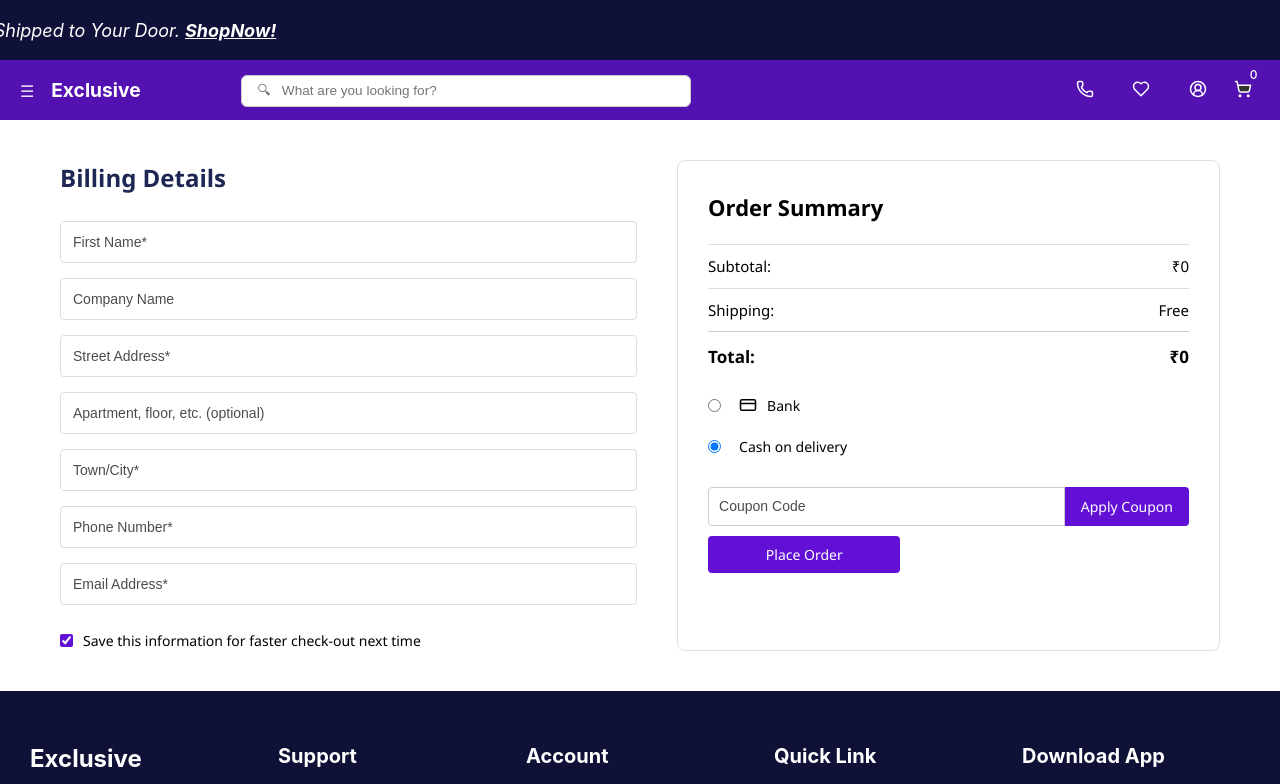
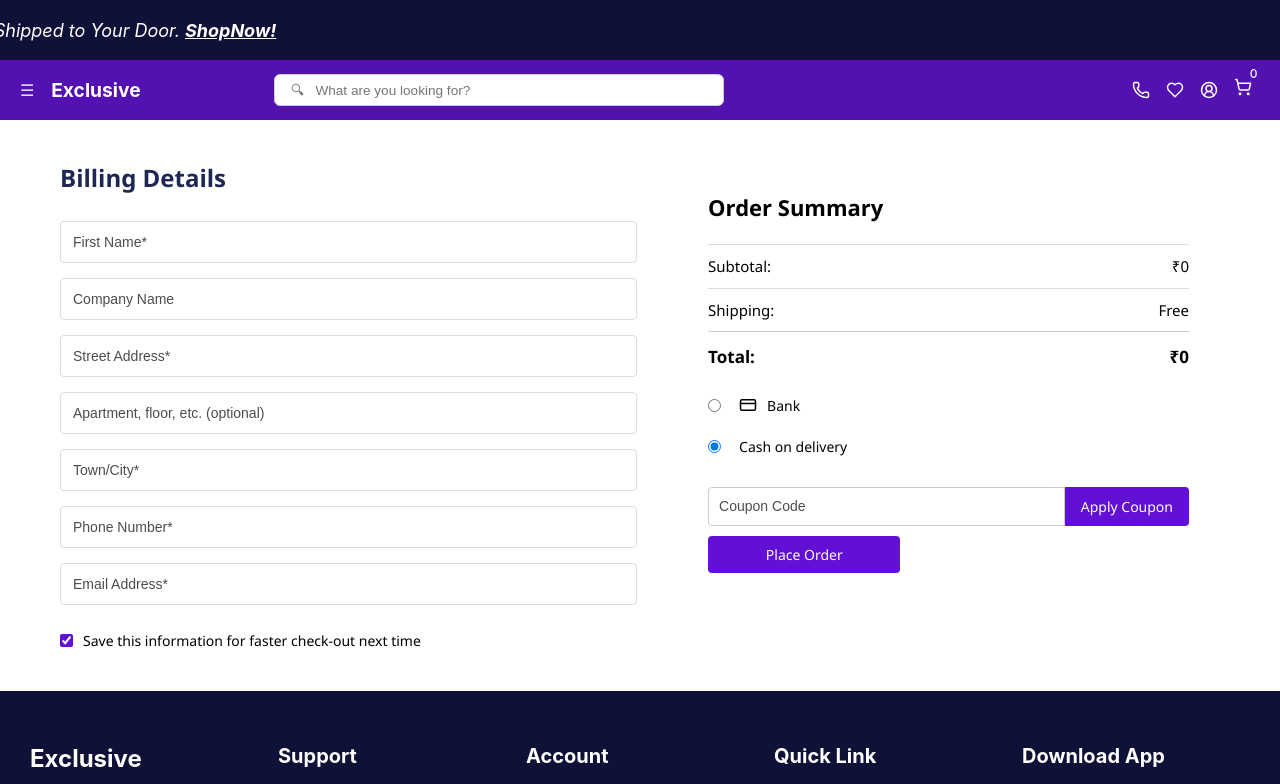
Before and after one commit to sushantchaturvedi-sp/ecommerce-frontend, a React (Vite) app: page /checkout in a window 1280 px wide. Shown: the top 784 px of the page. Built offline with nearby package versions, Linux system fonts and the light colour scheme.

Commit message:
resolved

```diff
--- a/src/components/admin/navbar/index.jsx
+++ b/src/components/admin/navbar/index.jsx
@@ -42,8 +42,9 @@ function TopNavbar() {
           </button>
         ) : (
           <Link to="/login" className="auth-button">
-            <button>Login</button>
+            Login
           </Link>
+
         )}
       </div>
     </div>
--- a/src/components/admin/navbar/index.scss
+++ b/src/components/admin/navbar/index.scss
@@ -38,10 +38,6 @@ $input-border-color: #d9e1ec;
       }
     }
   }
-
-
-
-
   .nav-right {
     display: flex;
     align-items: center;
@@ -76,7 +72,6 @@ $input-border-color: #d9e1ec;
   }
 }
 
-/* Mobile (up to 767px) */
 @media (max-width: 767px) {
   .top-navbar {
     flex-direction: column;
@@ -103,3 +98,20 @@ $input-border-color: #d9e1ec;
     }
   }
 }
+
+.auth-button {
+  display: inline-block;
+  padding: 0.75rem 1.5rem;
+  background-color: #5a31dd;
+  color: white;
+  border: none;
+  border-radius: 4px;
+  font-weight: 600;
+  text-align: center;
+  text-decoration: none;
+  transition: background-color 0.2s ease;
+
+  &:hover {
+    background-color: darken(#5a31dd, 10%);
+  }
+}
--- a/src/components/user/layout/index.scss
+++ b/src/components/user/layout/index.scss
@@ -1,3 +1,5 @@
+$background-light: #f9f9f9;
+
 html,
 body {
   height: 100%;
@@ -39,9 +41,11 @@ body {
   flex: 1;
   overflow-y: auto;
   padding: 20px;
-  background-color: #f9f9f9;
+  background-color: $background-light;
+
 }
 
 .outlet-layout-user {
-  background-color: #f9f9f9;
+  background-color: $background-light;
+
 }
--- a/src/components/user/navbar/index.jsx
+++ b/src/components/user/navbar/index.jsx
@@ -47,16 +47,12 @@ const Navbar = () => {
         </ul>
 
         <div className="buttons-nav">
-          <Link to="/contact">
-            <button className="nav-item">
+          <Link to="/contact" className="nav-item" title="Contact">
             <Phone size={18} />
-            </button>
           </Link>
 
-          <Link to="/wishlist">
-            <button className="wishlist-icon">
+          <Link to="/wishlist" className="wishlist-icon" title="Wishlist">
             <Heart size={18} />
-            </button>
           </Link>
 
           {isAuthenticated ? (
@@ -64,21 +60,19 @@ const Navbar = () => {
               <LogOut size={18} />
             </button>
           ) : (
-            <Link to="/signup">
-              <button className="nav-item">
+            <Link to="/signup" className="nav-item" title="Signup">
               <CircleUserRound size={18} />
-              </button>
             </Link>
           )}
 
-          <Link to="/cart">
-            <button className="cart-count">
+
+          <Link to="/cart" className="cart-count">
             <i className="shoppingcart-icon">
               <ShoppingCart size={18} />
             </i>
             <span className="cart-count-badge">{totalCartCount}</span>
-            </button>
           </Link>
+
         </div>
       </nav>
 
--- a/src/components/user/navbar/index.scss
+++ b/src/components/user/navbar/index.scss
@@ -13,7 +13,6 @@ $background-hover-color: #575757;
   box-shadow: 0 2px 4px rgba(0, 0, 0, 0.1);
   flex-wrap: wrap;
   height: 60px;
-  // width: 100px;
 
   .menu-icon {
     cursor: pointer;
@@ -34,7 +33,8 @@ $background-hover-color: #575757;
     a {
       color: inherit;
       text-decoration: none;
-}}
+    }
+  }
 
   .navbar-nav {
     list-style: none;
@@ -73,7 +73,8 @@ $background-hover-color: #575757;
       position: relative;
 
       svg {
-      fill: #333;
+        stroke: $primary-color;
+        fill: none;
         transition: transform 0.2s ease;
       }
     }
@@ -145,6 +146,36 @@ $background-hover-color: #575757;
         color: $highlight-color;
       }
     }
+
+    button.nav-item {
+      display: flex;
+      align-items: center;
+      justify-content: center;
+      padding: 0.5rem;
+    }
+
+    a.nav-item,
+    a.wishlist-icon {
+      display: flex;
+      align-items: center;
+      justify-content: center;
+      background: transparent;
+      border: none;
+      padding: 0.5rem;
+      cursor: pointer;
+      font-size: 1rem;
+      color: $primary-color;
+      transition: color 0.3s;
+      text-decoration: none;
+
+      &:hover {
+        color: $highlight-color;
+      }
+
+      svg {
+        pointer-events: none;
+      }
+    }
   }
 }
 
@@ -162,7 +193,7 @@ $background-hover-color: #575757;
 
   &.open {
     left: 0;
-    opacity:1;
+    opacity: 1;
     background-color: black;
   }
 
@@ -206,7 +237,7 @@ $background-hover-color: #575757;
 }
 
 #content-wrapper.blurred {
-  filter: blur(500px); /* Apply blur only to the background */
+  filter: blur(500px);
 }
 
 
--- a/src/pages/user/checkout/index.scss
+++ b/src/pages/user/checkout/index.scss
@@ -1,10 +1,20 @@
+$background-color-light: #F9F9F9;
+$hover-bg-color: #5311B1;
+$order-btn-bg-color: #6210d5;
+$border-color: #ccc;
+$black-color: #000;
+$white-color: #fff;
+$text-muted-color: #888;
+$border-light-color: #ddd;
+$text-dark-color: #333;
+
 .checkout-page {
   display: flex;
   justify-content: space-between;
   padding: 40px 60px;
-  background-color: #ffffff;
+  background-color: $white-color;
   font-family: 'Segoe UI', Tahoma, Geneva, Verdana, sans-serif;
-  color: #000;
+  color: $black-color;
 
   @media (max-width: 768px) {
     flex-direction: column;
@@ -29,7 +39,7 @@
     display: flex;
     flex-direction: column;
     gap: 4px;
-    color: #333;
+    color: $text-dark-color;
   }
 }
 
@@ -77,14 +87,14 @@
     input[type='text'],
     input[type='email'] {
       padding: 12px;
-      border: 1px solid #ddd;
+      border: 1px solid $border-light-color;
       border-radius: 4px;
       font-size: 14px;
-      background-color: #fff;
-      color: #000;
+      background-color: $white-color;
+      color: $black-color;
 
       &::placeholder {
-        color: #000;
+        color: $black-color;
         opacity: 0.7;
       }
     }
@@ -93,12 +103,12 @@
       display: flex;
       align-items: center;
       font-size: 14px;
-      color: #000;
+      color: $black-color;
       margin-top: 10px;
 
       input[type='checkbox'] {
         margin-right: 10px;
-        accent-color: #6210d5;
+        accent-color: $order-btn-bg-color;
       }
     }
   }
@@ -106,11 +116,11 @@
 
 .order-summary {
   flex: 1;
-  background: #fff;
+  background: $white-color;
   padding: 30px;
-  border: 1px solid #e0e0e0;
+  border: 1px solid $white-color;
   border-radius: 8px;
-  color: #000;
+  color: $black-color;
 
   h3 {
     font-size: 22px;
@@ -138,19 +148,19 @@
           height: 40px;
           object-fit: contain;
           margin-right: 10px;
-          border: 1px solid #ccc;
+          border: 1px solid $border-color;
           border-radius: 4px;
         }
 
         span {
           font-size: 15px;
-          color: #000;
+          color: $black-color;
         }
       }
 
-      > span {
+      >span {
         font-size: 15px;
-        color: #000;
+        color: $black-color;
       }
     }
   }
@@ -160,7 +170,7 @@
     justify-content: space-between;
     margin-bottom: 10px;
     font-size: 15px;
-    border-top: 1px solid #ddd;
+    border-top: 1px solid $border-light-color;
     padding-top: 10px;
   }
 
@@ -171,7 +181,7 @@
     font-size: 17px;
     font-weight: bold;
     padding-top: 12px;
-    border-top: 1px solid #ccc;
+    border-top: 1px solid $border-color;
   }
 
   .payment-method {
@@ -182,7 +192,7 @@
       align-items: center;
       margin-bottom: 10px;
       font-size: 15px;
-      color: #000;
+      color: $black-color;
 
       input {
         margin-right: 10px;
@@ -191,7 +201,7 @@
       .cards {
         margin-left: 10px;
         font-size: 18px;
-        color: #888;
+        color: $text-muted-color;
       }
     }
   }
@@ -204,19 +214,19 @@
       flex: 1;
       padding: 10px;
       font-size: 14px;
-      border: 1px solid #ccc;
+      border: 1px solid $border-color;
       border-radius: 4px 0 0 4px;
-      background-color: #fff;
-      color: #000;
+      background-color: $white-color;
+      color: $black-color;
 
       &::placeholder {
-        color: #000;
+        color: $black-color;
         opacity: 0.7;
       }
     }
 
     .apply-btn {
-      background-color: #6210d5;
+      background-color: $order-btn-bg-color;
       color: white;
       padding: 10px 16px;
       border: none;
@@ -225,13 +235,13 @@
       font-size: 14px;
 
       &:hover {
-        background-color: #5311B1;
+        background-color: $hover-bg-color;
       }
     }
   }
 
   .place-order-btn {
-    background-color: #6210d5;
+    background-color: $order-btn-bg-color;
     color: white;
     padding: 9px 16px;
     border: none;
@@ -244,8 +254,9 @@
     width: 40%;
 
     &:hover {
-      background-color: #5311B1;
+      background-color: $hover-bg-color;
     }
+
   }
 }
 
@@ -255,6 +266,6 @@
   color: green;
 }
 
-.layout-wrapper-user{
-  background-color: #F9F9F9;
+.layout-wrapper-user {
+  background-color: $background-color-light;
 }
--- a/src/pages/user/products/ProductList.jsx
+++ b/src/pages/user/products/ProductList.jsx
@@ -29,8 +29,6 @@ const UserProductList = () => {
 
   const sliderRef = useRef(null);
   const sentinelRef = useRef(null);
-
-  // const { wishlist, toggleWishlist } = useWishlist();
 
   const fetchProducts = async (page = 1) => {
     setIsLoading(true);
--- a/src/pages/user/wishlist/index.jsx
+++ b/src/pages/user/wishlist/index.jsx
@@ -7,9 +7,7 @@ const WishlistPage = () => {
   const { token } = useAuth();
   const [wishlist, setWishlist] = useState([]);
   const [loading, setLoading] = useState(true);
-  console.log('Token:', token);
 
-  useEffect(() => {
   const getWishListItem = async () => {
     try {
       const response = await getWishlist();
@@ -23,6 +21,7 @@ const WishlistPage = () => {
     }
   };
 
+  useEffect(() => {
     getWishListItem();
   }, []);
 
```
Lines whose indentation alone changed are shown as unchanged.
